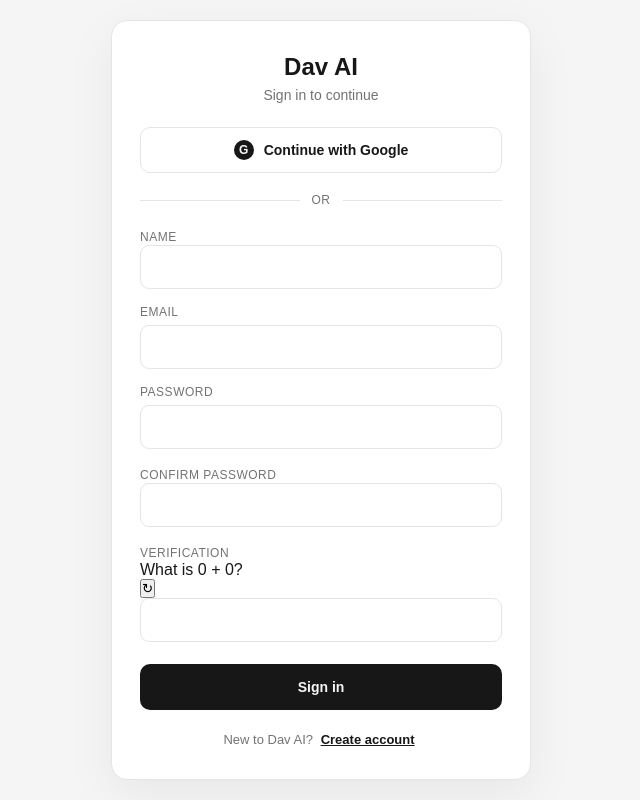
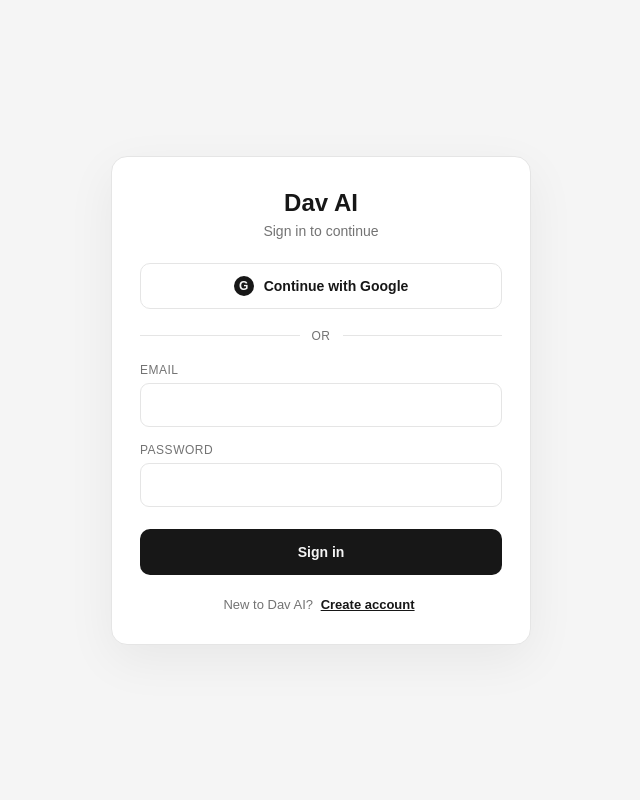
Before and after one commit to yadav150/davai, a plain HTML site: page login.html in a window 1280 px wide. Shown: the whole page, without its empty margins (319-959 px from the left). Drawn offline with Linux system fonts and the light colour scheme; no server answers.

Commit message:
Simplify sign-up form by removing fields
Removed unnecessary fields from the sign-up form.

```diff
--- a/login.html
+++ b/login.html
@@ -36,22 +36,7 @@
         </div>
 
 <!----------Sign Up----->
-                <form class="auth-form" id="authForm" autocomplete="on">
-
-            <div class="auth-field signup-only" id="nameField">
-                <label class="auth-label" for="nameInput">
-                    Name
-                </label>
-
-                <input
-                    class="auth-input"
-                    id="nameInput"
-                    type="text"
-                    autocomplete="name"
-                    minlength="2"
-                >
-            </div>
-
+        <form class="auth-form" id="authForm" autocomplete="on">
 
             <label class="auth-label" for="emailInput">
                 Email
@@ -78,55 +63,6 @@
                 minlength="6"
                 required
             >
-
-
-            <div class="auth-field signup-only" id="confirmField">
-                <label class="auth-label" for="confirmInput">
-                    Confirm password
-                </label>
-
-                <input
-                    class="auth-input"
-                    id="confirmInput"
-                    type="password"
-                    autocomplete="new-password"
-                    minlength="6"
-                >
-            </div>
-
-
-            <div class="auth-field signup-only" id="captchaField">
-
-                <label class="auth-label" for="captchaInput">
-                    Verification
-                </label>
-
-                <div class="captcha-row">
-
-                    <div class="captcha-question" id="captchaQuestion">
-                        What is 0 + 0?
-                    </div>
-
-                    <button
-                        class="captcha-refresh"
-                        id="captchaRefresh"
-                        type="button"
-                        aria-label="New question"
-                    >
-                        &#8635;
-                    </button>
-
-                </div>
-
-                <input
-                    class="auth-input"
-                    id="captchaInput"
-                    type="text"
-                    inputmode="numeric"
-                    autocomplete="off"
-                >
-
-            </div>
 
 
             <button
```
